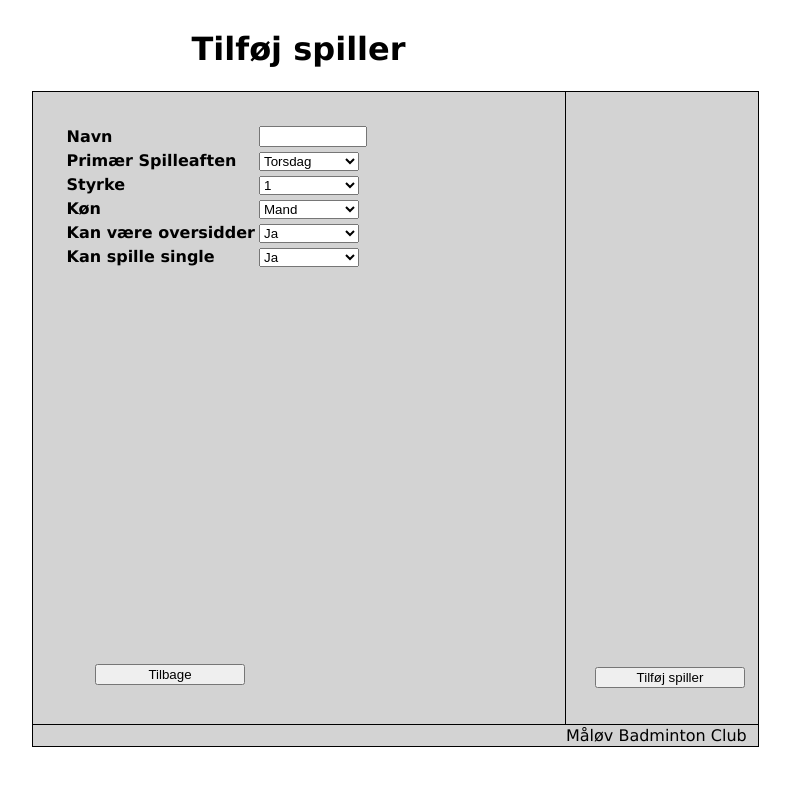
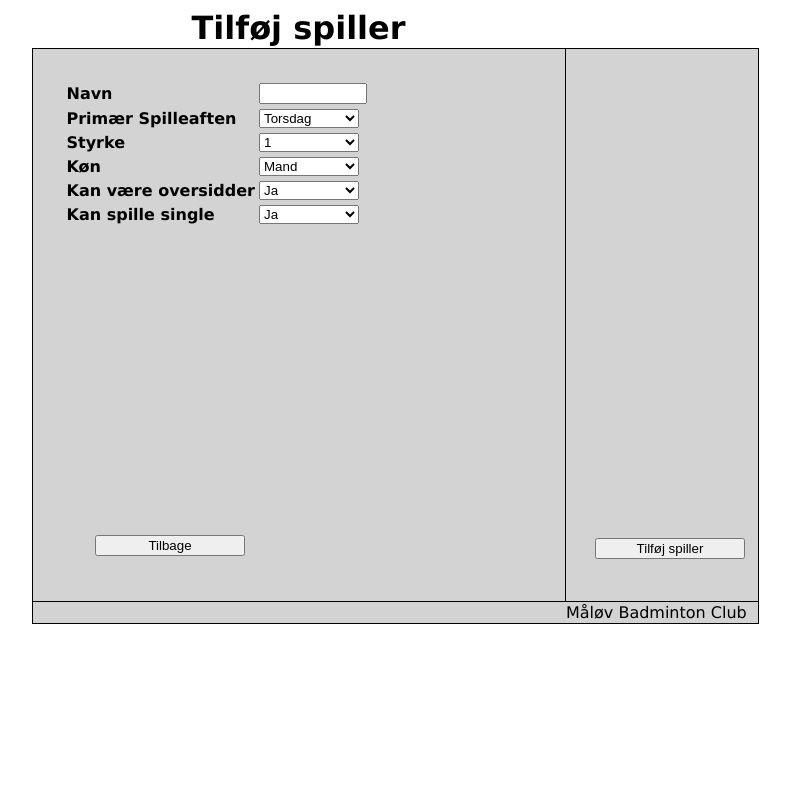
Before and after one commit to dixe/Badmintonprojekt, a PHP site: page /addplayer.php in a window 1280 px wide. Shown: the top 786 px of the page, without its empty margins (245-1035 px from the left). Run offline with PHP 8.4, Linux system fonts and the light colour scheme.

Commit message:
made entire site smaller to fit 1366x768 and fixed main.php search bugs

```diff
--- a/style.css
+++ b/style.css
@@ -1,28 +1,27 @@
 #mainframe {font-family:Verdana, Geneva, sans-serif; border-collapse:collapse; padding:0;}
-#content {height:600px; width:500px; margin-top:30px; margin-left:30px;}
+#content {height:520px; width:500px; margin-top:30px; margin-left:30px;}
 #innerEdge, #bottombar, #buttonPanel {border:1px solid black; background-color:lightgrey;}
-
+h1 {display: inline;}
 /*  main.php  */
-#buttonPanel {width:190px; height:600px;}
+#buttonPanel {width:190px; height:520px;}
 #buttonPanel input {width:150px;}
 .button1 {position:relative; top:-170px;}
 #button2 {position:relative; top:320px;}
 #buttons {margin:auto; width:70%;}
 #content {overflow:auto;}
-#playerlist td {text-align:left; max-width:350px; width:350px;}
-#spiller {text-align:left;}
+#playerlist td:first-child {text-align:left; max-width:370px; width:370px;}
+#spiller {text-align:left; max-width:370px; width: 370px;}
 #playerlist th {background-color:grey;}
-
 
 /* addplayer.php */
 #addtable th {text-align:left;}
 #addtable input, select {width:100px;}
-#addbutton {position:relative; top:280px;}
-#backbutton {position:relative; top:256px; right:500px;}
+#addbutton {position:relative; top:234px;}
+#backbutton {position:relative; top:210px; right:500px;}
 
 /* editplayer.php */
-#editbutton {position:relative; top:305px;}
-#deletebutton {position:relative; top:-270px;}
+#editbutton {position:relative; top:259px;}
+#deletebutton {position:relative; top:-224px;}
 #edittable th {text-align:left;}
 #edittable input, select {width:100px;}
 
```
